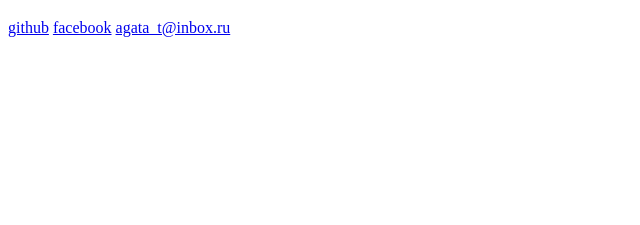
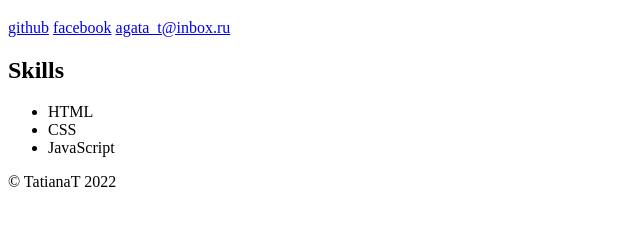
Before and after one commit to TatianaUT/git_test, a plain HTML site: page index.html in a window 1280 px wide. Shown: the part 275-500 px from the top of the page, without its empty margins (0-640 px from the left). Drawn offline with Linux system fonts and the light colour scheme.

Commit message:
Lesson 4-2

```diff
--- a/index.html
+++ b/index.html
@@ -18,6 +18,17 @@
   <a href="https://github.com/TatianaUT/git_test">github</a>
   <a href="https://www.facebook.com/profile.php?id=100010308880318">facebook</a>
   <a href="#">agata_t@inbox.ru</a>
+  <section id = "skills">
+    <h2>
+      Skills
+    </h2>
+    <ul></ul>
+
+  </section>
+
+  <footer></footer>
+  <script src="js/index.js">
+  </script>
 
 </body>
 </html>
--- /dev/null
+++ b/js/index.js
@@ -0,0 +1,15 @@
+var today = new Date();
+var thisYear = today.getFullYear();
+var footer = document.querySelector("footer");
+var copyright = document.createElement("p");
+copyright.innerHTML = `&copy; TatianaT ${thisYear}`;
+footer.appendChild(copyright);
+
+var skills = ["HTML", "CSS", "JavaScript"];
+var skillSection = document.getElementById("skills");
+var skillsList  = skillSection.querySelector("ul");
+for (var i=0; i<skills.length; i++){
+    var skill = document.createElement("li");
+    skill.textContent = skills[i];
+    skillsList.appendChild(skill);
+}
```
